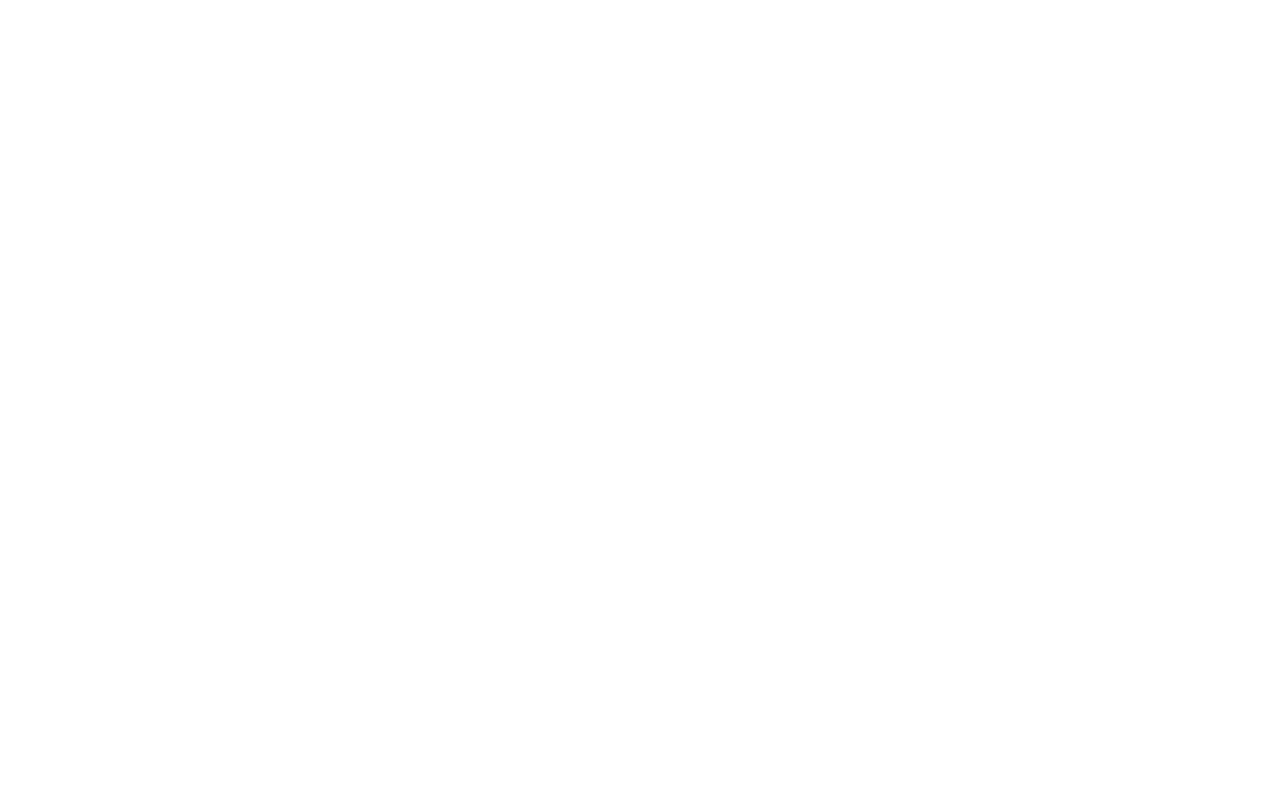
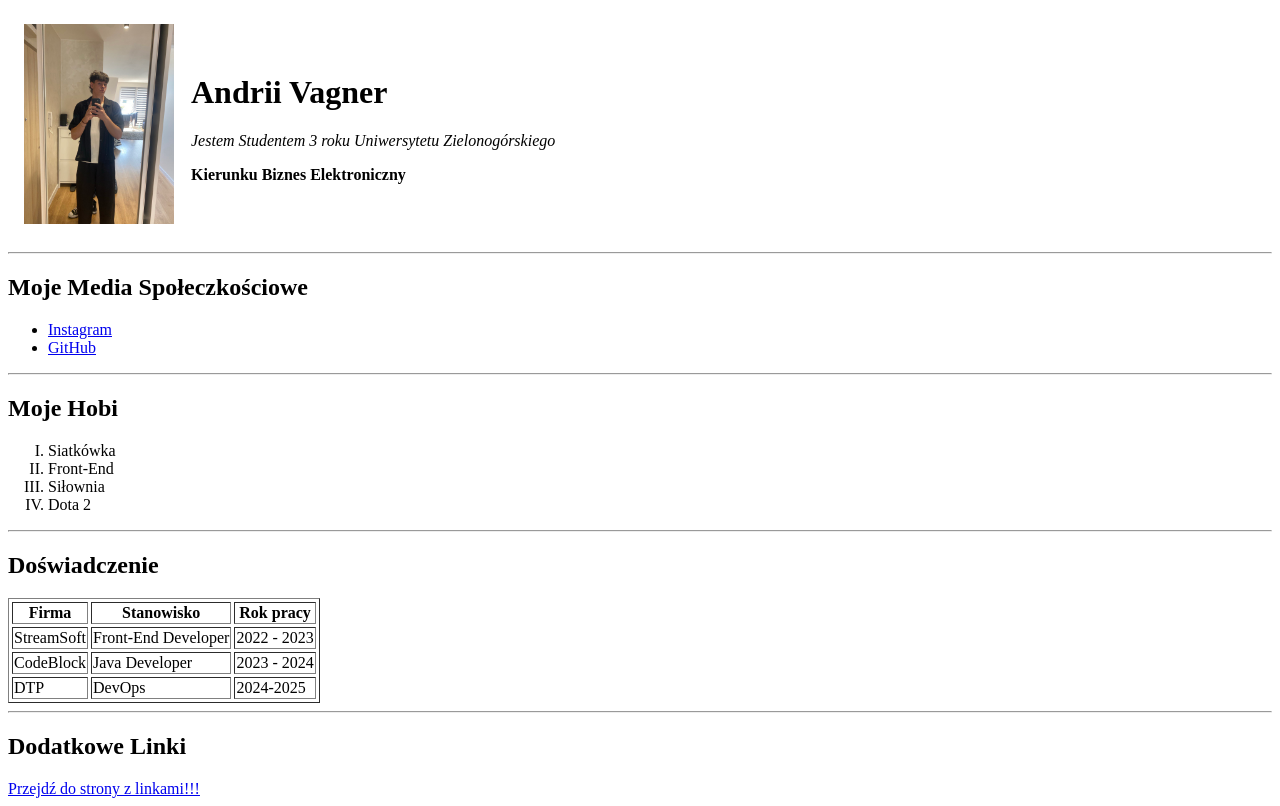
Before and after one commit to Foxyyk/Front-End-1, a plain HTML site: page index.html in a window 1280 px wide. Drawn offline with Linux system fonts and the light colour scheme.

Commit message:
new update

```diff
--- a/index.html
+++ b/index.html
@@ -3,7 +3,65 @@
   <head>
     <meta charset="UTF-8" />
     <meta name="viewport" content="width=device-width, initial-scale=1.0" />
-    <title>Document</title>
+    <title>Andrii Vagner CV</title>
   </head>
-  <body></body>
+  <body>
+    <table cellspacing="15">
+      <tr>
+        <td>
+          <img src="avatar.jpg" alt="Andrii Vagner CV" width="150" />
+        </td>
+        <td>
+          <h1>Andrii Vagner</h1>
+          <p><em>Jestem Studentem 3 roku Uniwersytetu Zielonogórskiego</em></p>
+          <p><strong>Kierunku Biznes Elektroniczny</strong></p>
+        </td>
+      </tr>
+    </table>
+    <hr />
+
+    <h2>Moje Media Społeczkościowe</h2>
+    <ul>
+      <li><a href="https://www.instagram.com/andrii.vagner/">Instagram</a></li>
+      <li><a href="https://github.com/Foxyyk">GitHub</a></li>
+    </ul>
+    <hr />
+
+    <h2>Moje Hobi</h2>
+    <ol type="I">
+      <li>Siatkówka</li>
+      <li>Front-End</li>
+      <li>Siłownia</li>
+      <li>Dota 2</li>
+    </ol>
+    <hr />
+
+    <h2>Doświadczenie</h2>
+    <table cellspacing="3" border="1">
+      <tr>
+        <th>Firma</th>
+        <th>Stanowisko</th>
+        <th>Rok pracy</th>
+      </tr>
+      <tr>
+        <td>StreamSoft</td>
+        <td>Front-End Developer</td>
+        <td>2022 - 2023</td>
+      </tr>
+      <tr>
+        <td>CodeBlock</td>
+        <td>Java Developer</td>
+        <td>2023 - 2024</td>
+      </tr>
+      <tr>
+        <td>DTP</td>
+        <td>DevOps</td>
+        <td>2024-2025</td>
+      </tr>
+    </table>
+    <hr />
+
+    <h2>Dodatkowe Linki</h2>
+    <a href="page.html">Przejdź do strony z linkami!!!</a>
+  </body>
 </html>
```
Also changed, not shown: page.html (added, +11 -0 lines), avatar.jpg (added).
